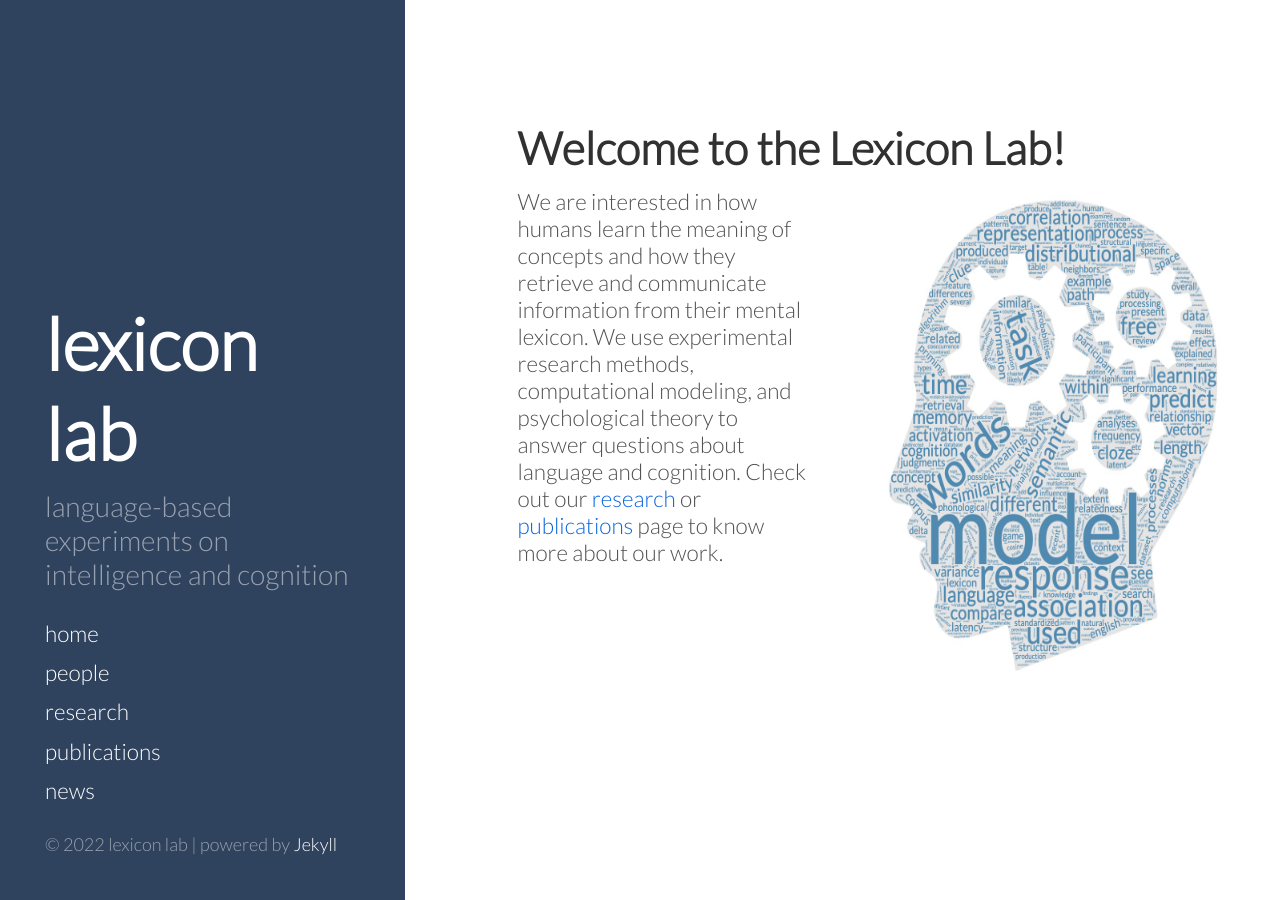
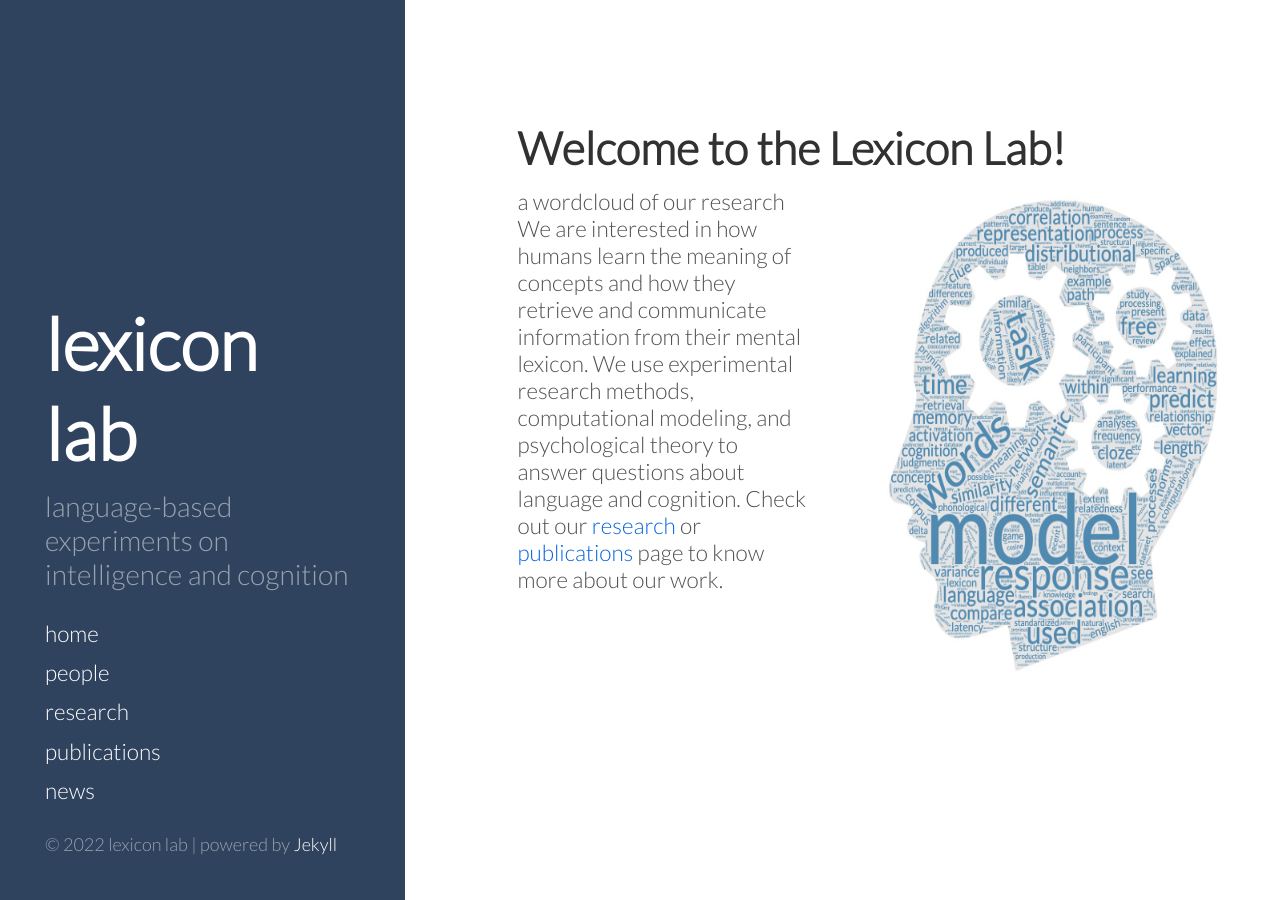
Before and after one commit to thelexiconlab/thelexiconlab.github.io, a Jekyll site: the page built from index.html, in a window 1280 px wide. Built offline with Jekyll 4.4.1, drawn with Linux system fonts in a browser that asks for light colours; Markdown is read by kramdown in place of the engine named in the settings; the list of posts is cut into pages by our own code.

```diff
--- a/index.html
+++ b/index.html
@@ -12,6 +12,6 @@
 
 <h1>Welcome to the Lexicon Lab! </h1>
 
-<img src = "/images/research/wordcloud.jpg" align = "right" style="padding-left: 3vw;width: 35vw; height: 55vh;">
+<img src = "/images/research/wordcloud.jpg" align = "right" style="padding-left: 3vw;width: 35vw; height: 55vh;"><figcaption>a wordcloud of our research</figcaption>
 
 <p>We are interested in how humans learn the meaning of concepts and how they retrieve and communicate information from their mental lexicon. We use experimental research methods, computational modeling, and psychological theory to answer questions about language and cognition. Check out our <a href="https://thelexiconlab.github.io/research/">research</a> or <a href="https://thelexiconlab.github.io/publications/">publications</a> page to know more about our work. </p>
```
